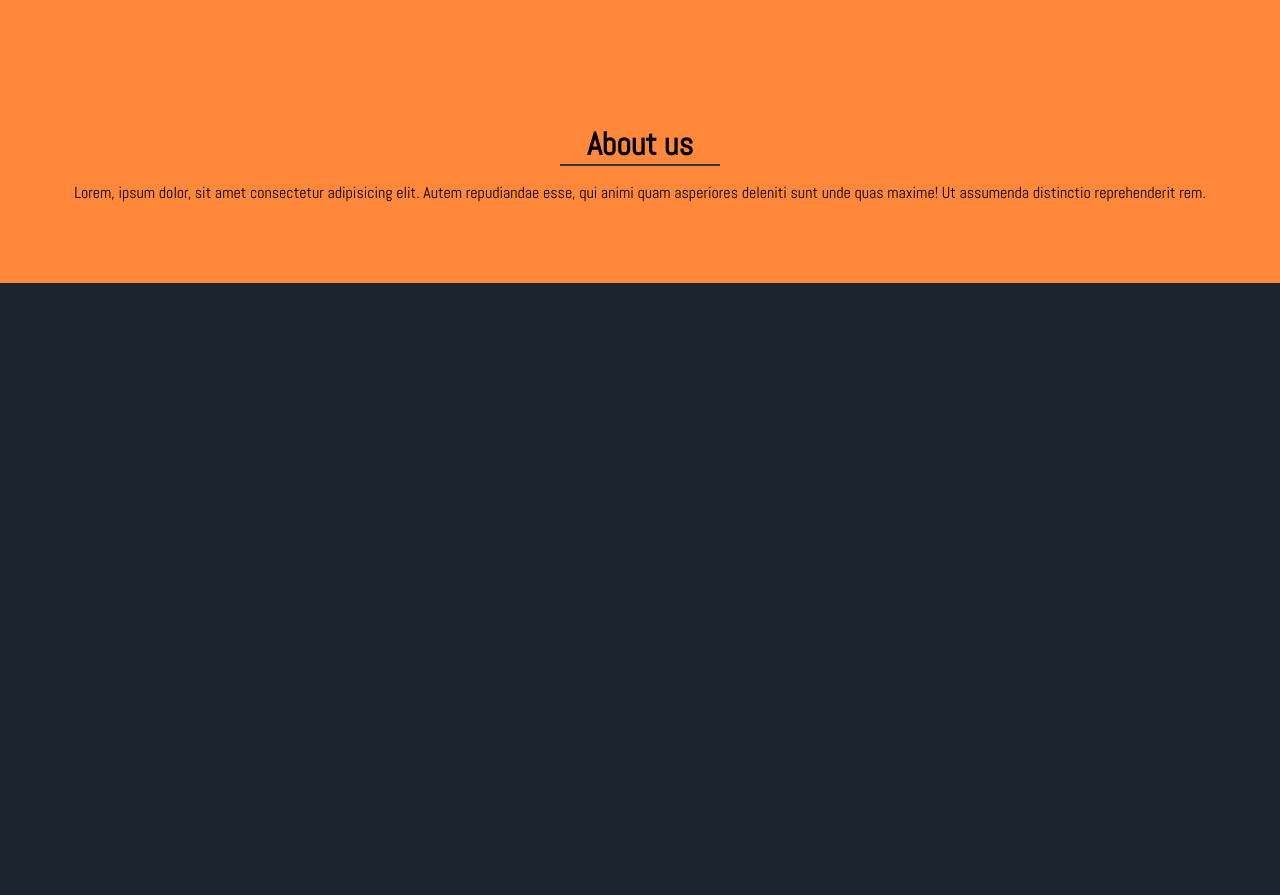
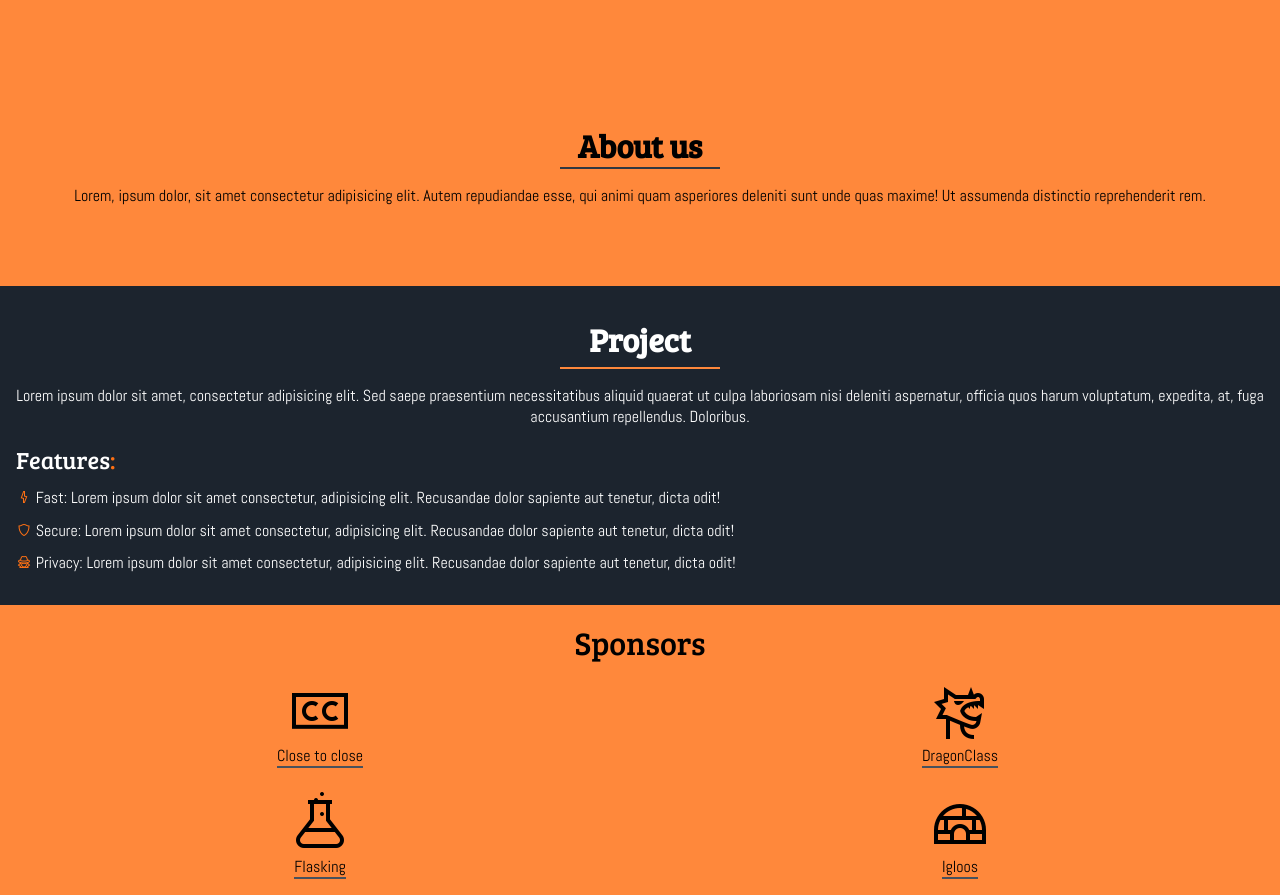
Before and after one commit to mendoza000/garua, a website built with Vite: page index.html in a window 1280 px wide. Shown: the part 1200-2095 px from the top of the page. Before the commit the page ends 1483 px from the top, so only its background shows below. Built offline with nearby package versions, Linux system fonts and the light colour scheme.

Commit message:
add sponsors and section of project

```diff
--- a/assets/css/style.css
+++ b/assets/css/style.css
@@ -185,15 +185,78 @@ html, body{
 	justify-content: center;
 	align-items: center;
 	font-size: 2em;
-	z-index: 3;
 	border-bottom: 2px solid var(--color-primary);
 	width: 5em;
 	margin: 0 auto;
 	margin-top: -0.4em;
 	margin-bottom: 0.5em;
 	font-weight: bold;
+	font-family: var(--font-title);
 }
 .about p{
 	text-align: center;
 	margin: 0 1em;
 }
+
+.project{
+	margin: 2em 1em;
+}
+.project_title{
+	font-size: 2em;
+	text-align: center;
+	display: flex;
+	align-items: center;
+	justify-content: center;
+	border-bottom: 2px solid var(--color-secondary-l);
+	width: 5em;
+	margin-right: auto;
+	margin-left: auto;
+	margin-bottom: 0.5em;
+	font-weight: bolder;
+	font-family: var(--font-title);
+	padding-bottom: 0.2em;
+}
+.project_text{
+	text-align: center;
+	margin-bottom: 1em;
+}
+.features_title{
+	font-size: 1.5em;
+	font-family: var(--font-title);
+	margin-bottom: 1em;
+}
+.feature{
+	margin-top: 0.7em;
+}
+
+.sponsors{
+	display: grid;
+	grid-template-columns: repeat(2, 1fr);
+}
+.sponsor_card{
+	display: flex;
+	flex-direction: column;
+	justify-content: center;
+	align-items: center;
+	background-color: var(--color-secondary-l);
+	color: #000;
+	padding-top: 0.5em;
+	padding-bottom: 1em;
+}
+.sponsor_card i{
+	font-size: 4em;
+}
+.sponsor_card span{
+	border-bottom: 2px solid var(--color-primary-l);
+}
+.sponsors_title{
+	grid-column-start: 1;
+	grid-column-end: 3;
+	background-color: var(--color-secondary-l);
+	color: #000;
+	font-size: 2em;
+	text-align: center;
+	padding-top: 0.5em;
+	padding-bottom: 0.3em;
+	font-family: var(--font-title);
+}
--- a/index.html
+++ b/index.html
@@ -87,6 +87,62 @@
         <p>Lorem, ipsum dolor, sit amet consectetur adipisicing elit. Autem repudiandae esse, qui animi quam asperiores deleniti sunt unde quas maxime! Ut assumenda distinctio reprehenderit rem.</p>
       </div>
 
+      <div class="project">
+        <span class="project_title">Project</span>
+
+        <p class="project_text">Lorem ipsum dolor sit amet, consectetur adipisicing elit. Sed saepe praesentium necessitatibus aliquid quaerat ut culpa laboriosam nisi deleniti aspernatur, officia quos harum voluptatum, expedita, at, fuga accusantium repellendus. Doloribus.</p>
+
+        <div>
+          <span class="features_title">
+            Features<span class="cs">:</span>
+          </span>
+
+          <p class="feature">
+            <span>
+              <i class="cs las la-bolt"></i>
+              Fast:
+            </span> Lorem ipsum dolor sit amet consectetur, adipisicing elit. Recusandae dolor sapiente aut tenetur, dicta odit!
+          </p>
+
+          <p class="feature">
+            <span>
+              <i class="cs las la-shield-alt"></i>
+              Secure:
+            </span> Lorem ipsum dolor sit amet consectetur, adipisicing elit. Recusandae dolor sapiente aut tenetur, dicta odit!
+          </p>
+
+          <p class="feature">
+            <span>
+              <i class="cs las la-user-secret"></i>
+              Privacy:
+            </span> Lorem ipsum dolor sit amet consectetur, adipisicing elit. Recusandae dolor sapiente aut tenetur, dicta odit!
+          </p>
+        </div>
+      </div>
+
+      <div class="sponsors">
+        <span class="sponsors_title">Sponsors</span>
+        <div class="sponsor_card">
+          <i class="lar la-closed-captioning"></i>
+          <span>Close to close</span>
+        </div>
+
+        <div class="sponsor_card">
+          <i class="las la-dragon"></i>
+          <span>DragonClass</span>
+        </div>
+
+        <div class="sponsor_card">
+          <i class="las la-flask"></i>
+          <span>Flasking</span>
+        </div>
+
+        <div class="sponsor_card">
+          <i class="las la-igloo"></i>
+          <span>Igloos</span>
+        </div>
+      </div>
+
     </div>
     <script type="module" src="/main.js"></script>
   </body>
```
